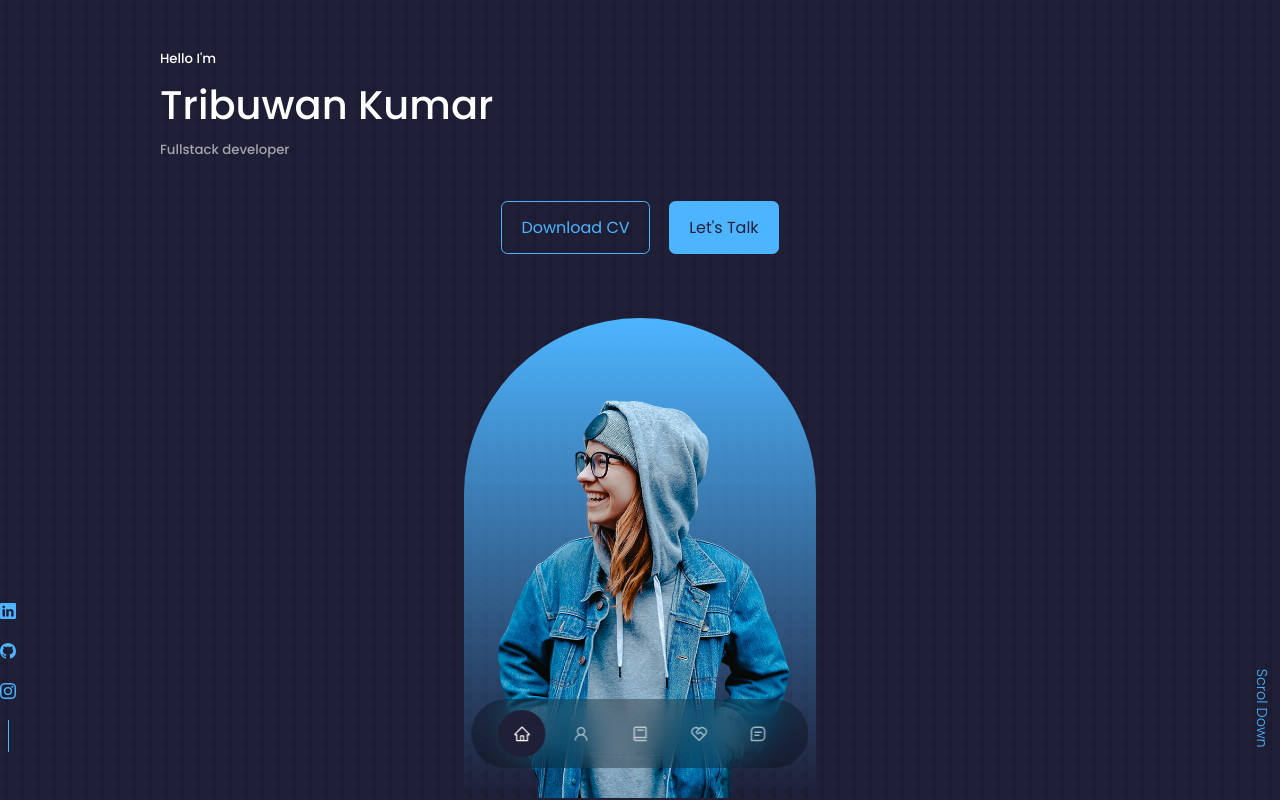
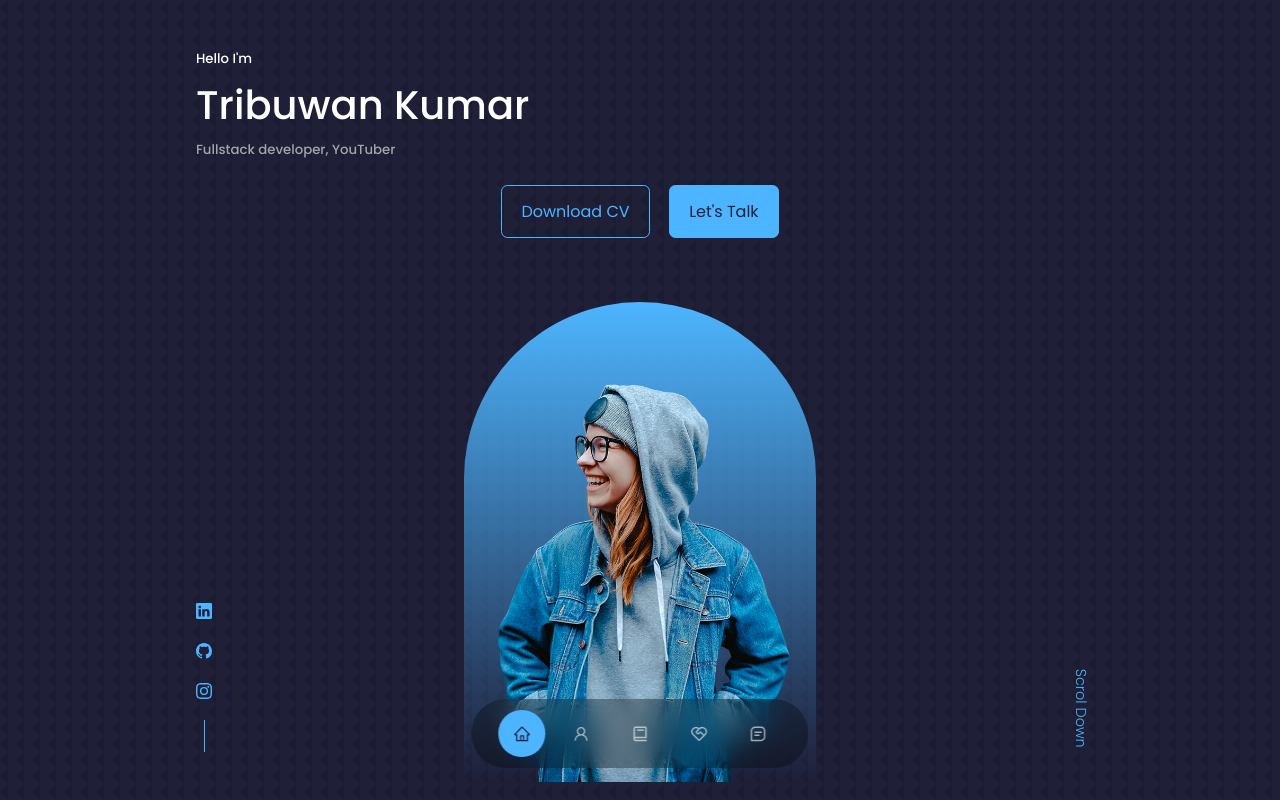
Before and after one commit to tribanj/newPortfolioDesign, a React (Create React App) app: page / in a window 1280 px wide. Shown: the top 800 px of the page. Built offline with nearby package versions, Linux system fonts and the light colour scheme.

Commit message:
fixed some issues

```diff
--- a/src/components/about/About.jsx
+++ b/src/components/about/About.jsx
@@ -42,7 +42,7 @@ const About = () => {
             reprehenderit accusamus reiciendis ex minima rerum obcaecati beatae
             at ullam voluptatibus, magnam voluptatum!
           </p>
-          <a href="#contact" id="contact" className="btn btn-primary"> Let's Talk </a>
+          <a href="#contact-us" id="contact" className="btn btn-primary"> Let's Talk </a>
         </div>
       </div>
     </section>
--- a/src/components/contacts/Contact.jsx
+++ b/src/components/contacts/Contact.jsx
@@ -29,7 +29,7 @@ const Contact = () => {
   };
 
   return (
-    <section id="contact">
+    <section id="contact-us">
       <h5>Get in Touch</h5>
       <h2>Contact Me</h2>
 
--- a/src/components/header/CTA.jsx
+++ b/src/components/header/CTA.jsx
@@ -3,8 +3,12 @@ import CV from "../../assets/cv.pdf";
 const CTA = () => {
   return (
     <div className="cta">
-      <a href={CV} download className="btn">Download CV</a>
-      <a href="#contact" className="btn btn-primary">Let's Talk</a>
+      <a href={CV} download className="btn">
+        Download CV
+      </a>
+      <a href="#contact-us" className="btn btn-primary">
+        Let's Talk
+      </a>
     </div>
   );
 };
--- a/src/components/header/Header.jsx
+++ b/src/components/header/Header.jsx
@@ -9,14 +9,14 @@ const Header = () => {
       <div className="container header__container">
         <h5>Hello I'm</h5>
         <h1>Tribuwan Kumar</h1>
-        <h5 className="text-light">Fullstack developer</h5>
+        <h5 className="text-light">Fullstack developer, YouTuber</h5>
         <CTA />
         <HeaderSocial />
         <div className="me">
           <img src={ME} alt="ME" />
         </div>
 
-        <a href="#contact" className="scrol__down">
+        <a href="#contact-us" className="scrol__down">
           Scrol Down
         </a>
       </div>
--- a/src/components/header/header.css
+++ b/src/components/header/header.css
@@ -1,7 +1,8 @@
 header{
     height: 100vh;
-    padding-top: 3rem;
+    /* padding-top: 3rem; */
     overflow: hidden;
+    margin: 3rem;
 }
 
 .header__section{
@@ -13,7 +14,7 @@ header{
 /* CTA  */
 
 .cta{
-    margin-top: 2.5rem;
+    margin-top: 1.5rem;
     display: flex;
     gap: 1.2rem;
     justify-content: center;
@@ -27,7 +28,7 @@ header{
     align-items: center;
     gap: 0.8rem;
     position:absolute;
-    left: 0;
+    left: 2;
     bottom: 3rem;
 }
 
@@ -57,7 +58,7 @@ header{
 
 .scrol__down{
     position: absolute;
-    right: -1.3rem;
+    right: 10rem;
     bottom: 5rem;
     transform: rotate(90deg);
     font-weight: 300;
--- a/src/components/nav/Navbar.jsx
+++ b/src/components/nav/Navbar.jsx
@@ -47,10 +47,10 @@ const Navbar = () => {
 
       {/* Contact */}
       <a
-        href="#contact"
-        onClick={() => setActiveNav('#contact')}
-        className={activeNav === '#contact' ? 'active' : ''}
-      >
+       href="#contact-us"
+       onClick={() => setActiveNav('#contact-us')}
+       className={activeNav === '#contact-us' ? 'active' : ''}
+        >
         <BiMessageSquareDetail />
       </a>
     </nav>
--- a/src/components/nav/nav.css
+++ b/src/components/nav/nav.css
@@ -28,6 +28,6 @@ nav a:hover{
 }
 
 nav a.active{
-    background: var(--color-bg);
-    color: var(--color-white);
+    background: var(--color-primary);
+    color: var(--color-bg);
 }
```
